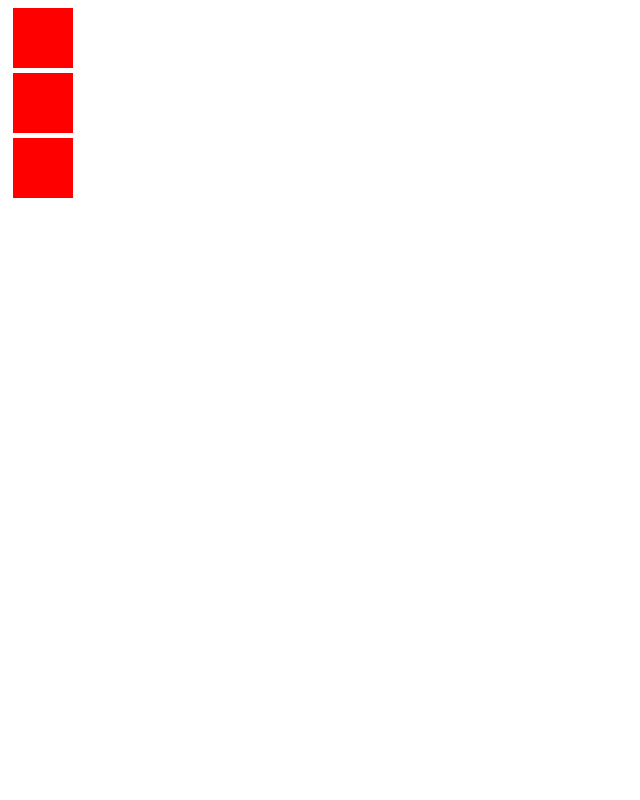
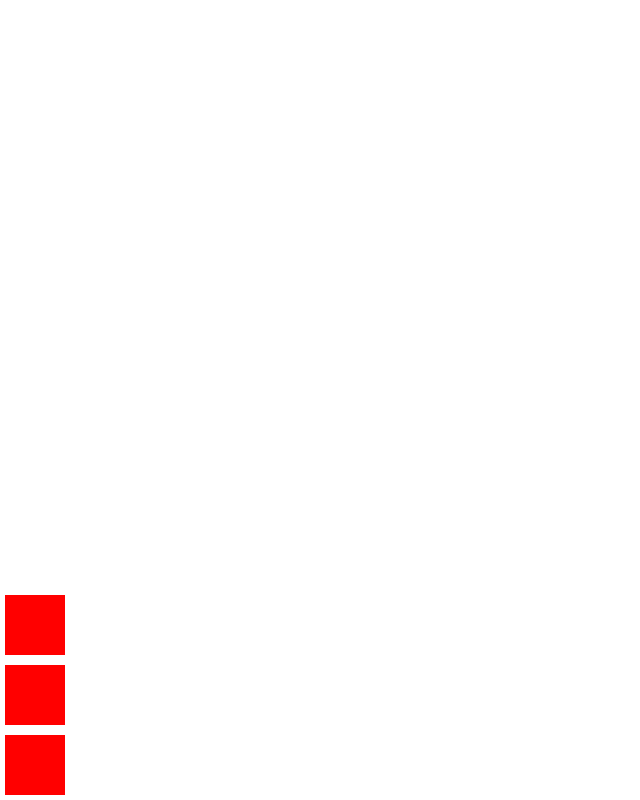
Before and after one commit to lucianoayres/twitter-flexbox-layout-study, a website: page src/index.html in a window 1280 px wide. Shown: the whole page, without its empty margins (0-640 px from the left). Drawn offline with Linux system fonts and the light colour scheme.

Commit message:
add flex-direction property

```diff
--- a/src/styles/styles.css
+++ b/src/styles/styles.css
@@ -1,4 +1,13 @@
+html,
+body,
 #app {
+  height: 100%;
+  margin: 0;
+}
+
+#app {
+  display: flex;
+  flex-direction: column-reverse;
 }
 
 .box {
```
